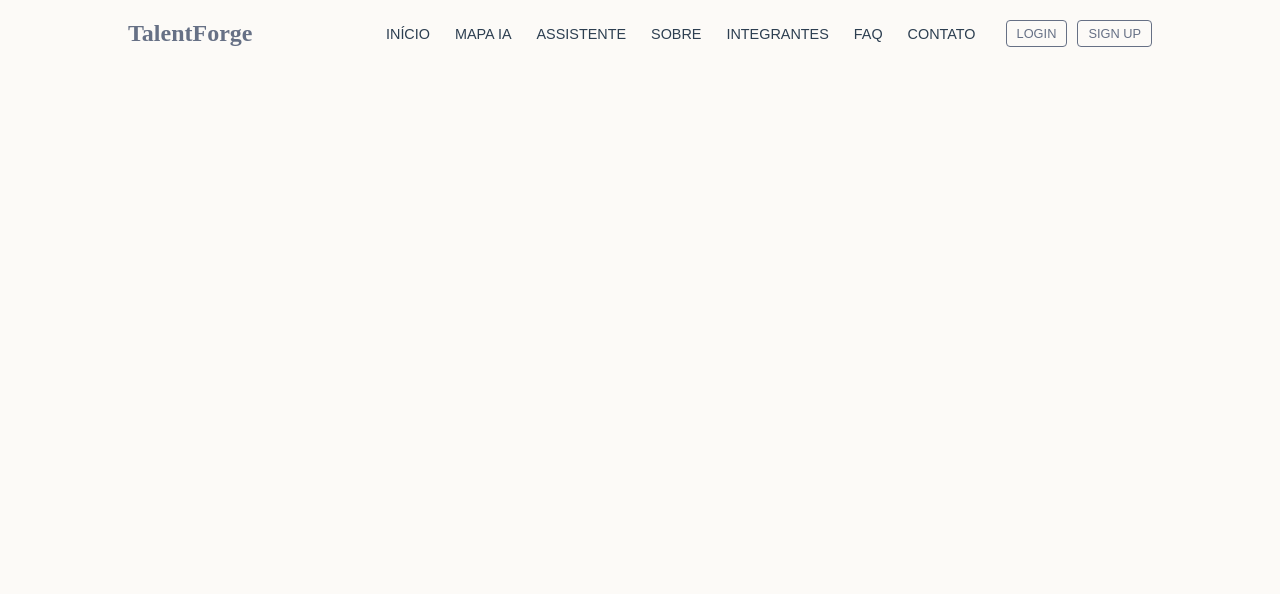
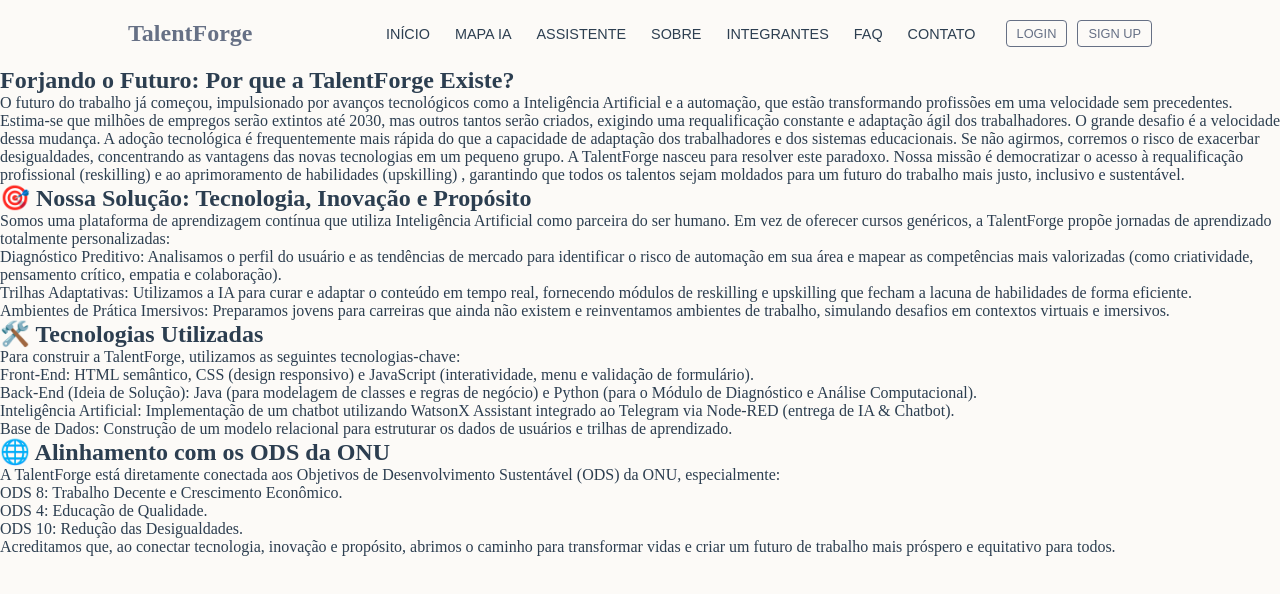
Before and after one commit to Sprint1-Front/GLOBAL-SOLUTION, a plain HTML site: page pages/sobre.html in a window 1280 px wide. Drawn offline with Linux system fonts and the light colour scheme.

Commit message:
feat: main e section criados na pagina sobre

```diff
--- a/pages/sobre.html
+++ b/pages/sobre.html
@@ -1,11 +1,13 @@
 <!DOCTYPE html>
 <html lang="pt-BR">
+
 <head>
     <meta charset="UTF-8">
     <meta name="viewport" content="width=device-width, initial-scale=1.0">
     <link rel="stylesheet" href="../css/style.css">
     <title>Sobre</title>
 </head>
+
 <body>
     <header class="header">
         <div class="logo">
@@ -13,8 +15,7 @@
         </div>
 
         <button class="btn-toggle-nav" aria-expanded="false" aria-controls="main-menu" onclick="toggleNav()">
-            <img src="../assets/img/icon.png" alt="Ícone Hambúrguer TalentForge"
-                class="hamburguer-img-icon">
+            <img src="../assets/img/icon.png" alt="Ícone Hambúrguer TalentForge" class="hamburguer-img-icon">
         </button>
 
         <nav class="main-nav" id="main-menu">
@@ -34,5 +35,94 @@
             </div>
         </nav>
     </header>
+
+    <main>
+        <section class="section">
+            <div class="sobre">
+                <h1>Forjando o Futuro: Por que a TalentForge Existe?</h1>
+
+                <p>O futuro do trabalho já começou, impulsionado por avanços tecnológicos como a Inteligência Artificial
+                    e a automação, que estão transformando profissões em uma velocidade sem precedentes. Estima-se que
+                    milhões de empregos serão extintos até 2030, mas outros tantos serão criados, exigindo uma
+                    requalificação constante e adaptação ágil dos trabalhadores.
+
+                    O grande desafio é a velocidade dessa mudança. A adoção tecnológica é frequentemente mais rápida do
+                    que a capacidade de adaptação dos trabalhadores e dos sistemas educacionais. Se não agirmos,
+                    corremos o risco de exacerbar desigualdades, concentrando as vantagens das novas tecnologias em um
+                    pequeno grupo.
+
+                    A TalentForge nasceu para resolver este paradoxo. Nossa missão é democratizar o acesso à
+                    requalificação profissional (reskilling) e ao aprimoramento de habilidades (upskilling) , garantindo
+                    que todos os talentos sejam moldados para um futuro do trabalho mais justo, inclusivo e sustentável.
+                </p>
+            </div>
+        </section>
+
+        <section class="section">
+            <div class="solucao">
+                <h1>🎯 Nossa Solução: Tecnologia, Inovação e Propósito</h1>
+
+                <p>Somos uma plataforma de aprendizagem contínua que utiliza Inteligência Artificial como parceira do
+                    ser humano.
+
+                    Em vez de oferecer cursos genéricos, a TalentForge propõe jornadas de aprendizado totalmente
+                    personalizadas:</p>
+
+                <ul>
+                    <li>Diagnóstico Preditivo: Analisamos o perfil do usuário e as tendências de mercado para
+                        identificar o risco de automação em sua área e mapear as competências mais valorizadas (como
+                        criatividade, pensamento crítico, empatia e colaboração).</li>
+                    <li>Trilhas Adaptativas: Utilizamos a IA para curar e adaptar o conteúdo em tempo real, fornecendo
+                        módulos de reskilling e upskilling que fecham a lacuna de habilidades de forma eficiente.</li>
+                    <li>Ambientes de Prática Imersivos: Preparamos jovens para carreiras que ainda não existem e
+                        reinventamos ambientes de trabalho, simulando desafios em contextos virtuais e imersivos.</li>
+                </ul>
+            </div>
+        </section>
+
+        <section class="section">
+            <div class="tecnologias">
+                <h1>🛠️ Tecnologias Utilizadas</h1>
+
+                <p>Para construir a TalentForge, utilizamos as seguintes tecnologias-chave:</p>
+
+                <ul>
+                    <li>Front-End: HTML semântico, CSS (design responsivo) e JavaScript (interatividade, menu e
+                        validação de formulário).</li>
+                    <li>Back-End (Ideia de Solução): Java (para modelagem de classes e regras de negócio) e Python (para
+                        o Módulo de Diagnóstico e Análise Computacional).</li>
+                    <li>Inteligência Artificial: Implementação de um chatbot utilizando WatsonX Assistant integrado ao
+                        Telegram via Node-RED (entrega de IA & Chatbot).</li>
+                    <li>Base de Dados: Construção de um modelo relacional para estruturar os dados de usuários e trilhas
+                        de aprendizado.</li>
+                </ul>
+            </div>
+        </section>
+
+        <section class="section">
+            <div class="alinhamento">
+                <h1>🌐 Alinhamento com os ODS da ONU</h1>
+
+                <p>A TalentForge está diretamente conectada aos Objetivos de Desenvolvimento Sustentável (ODS) da ONU,
+                    especialmente:</p>
+
+                <ul>
+                    <li>
+                        <super>ODS 8:</super> Trabalho Decente e Crescimento Econômico.
+                    </li>
+                    <li>
+                        <super>ODS 4:</super> Educação de Qualidade.
+                    </li>
+                    <li>
+                        <super>ODS 10:</super> Redução das Desigualdades.
+                    </li>
+                </ul>
+
+                <p>Acreditamos que, ao conectar tecnologia, inovação e propósito, abrimos o caminho para transformar
+                    vidas e criar um futuro de trabalho mais próspero e equitativo para todos.</p>
+            </div>
+        </section>
+    </main>
 </body>
+
 </html>
```
